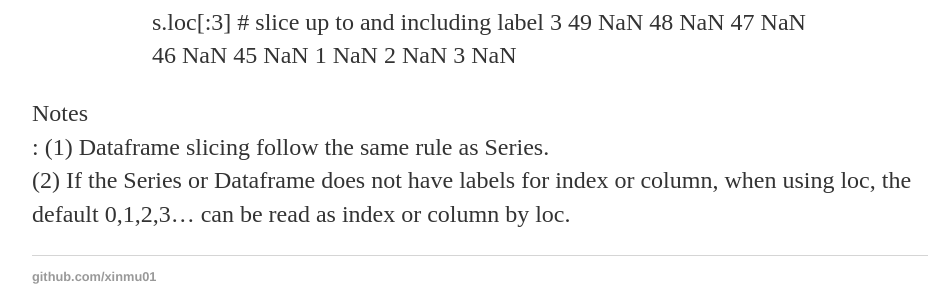
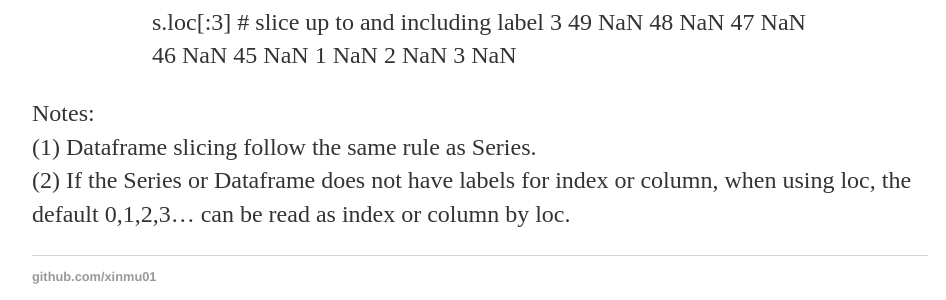
Before and after one commit to xinmu01/xinmu01.github.io, a Jekyll site: the page built from _posts/2016-10-21-Pandas DataFrame -- Summary.markdown, in a window 1280 px wide. Shown: the part 1015-1315 px from the top of the page, without its empty margins (160-1106 px from the left). Built offline with Jekyll 4.4.1, drawn with Linux system fonts in a browser that asks for light colours.

```diff
--- a/_posts/2016-10-21-Pandas DataFrame -- Summary.markdown
+++ b/_posts/2016-10-21-Pandas DataFrame -- Summary.markdown
@@ -39,6 +39,6 @@ For this example, s.iloc[:3] returns us the first 3 rows (since it treats 3 as a
 2    NaN
 3    NaN
 
-Notes<br />:
+Notes:<br />
 (1) Dataframe slicing follow the same rule as Series. <br />
 (2) If the Series or Dataframe does not have labels for index or column, when using loc, the default 0,1,2,3... can be read as index or column by loc.
```
